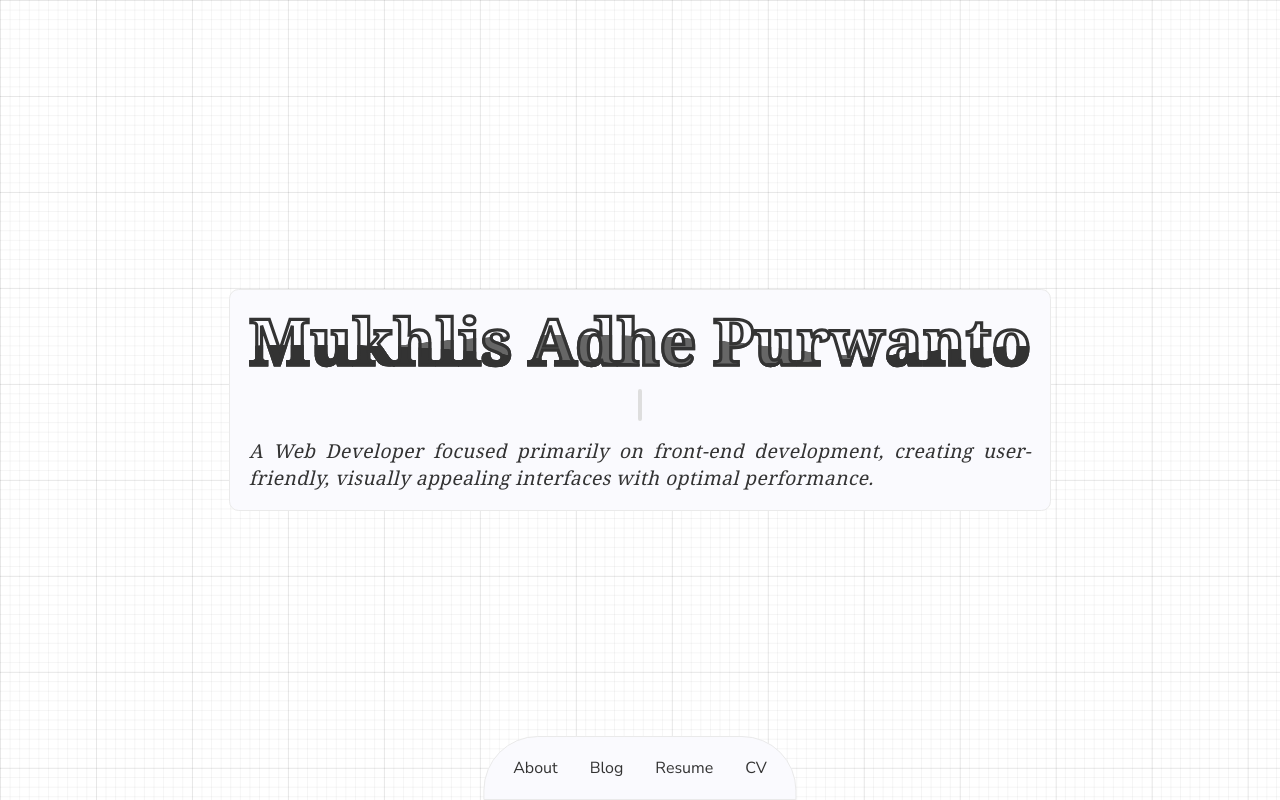
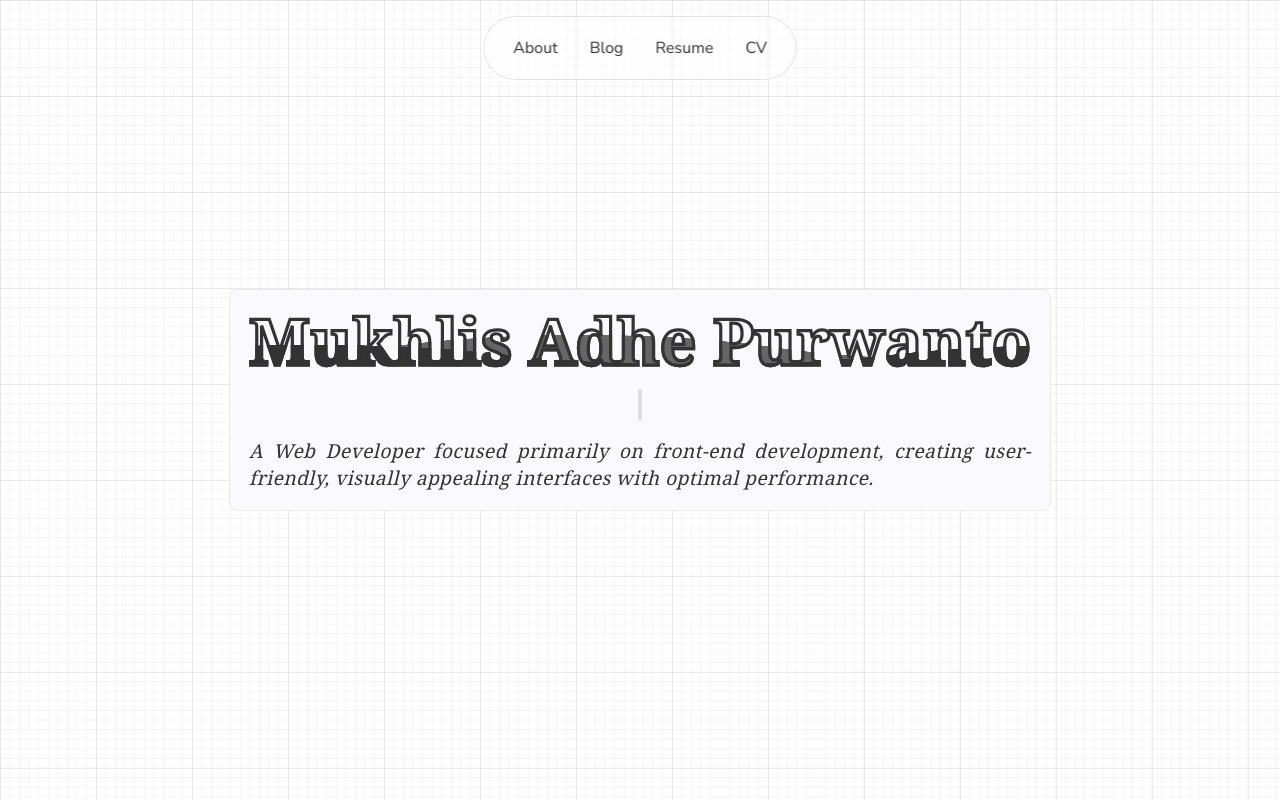
Before and after one commit to adhemukhlis/me, a Next.js app: page / in a window 1280 px wide. Built offline with nearby package versions, Linux system fonts and the light colour scheme.

Commit message:
new menubar

```diff
--- a/src/styles/globals.scss
+++ b/src/styles/globals.scss
@@ -77,15 +77,16 @@ a {
 .menu {
 	$padding: 0.6rem;
 	$height: 4rem;
-	background-color: #fafafe;
-	border: 1px solid #eaeaea;
+	background-color: rgba(255, 255, 255, 0.1);
+	-webkit-backdrop-filter: blur(0.1rem);
+	backdrop-filter: blur(0.1rem);
+	border: 1px solid rgba(0, 0, 0, 0.1);
 	position: absolute;
 	left: 50%;
 	transform: translate(-50%);
-	bottom: 0;
+	top: 1rem;
 	padding: $padding;
-	border-top-left-radius: calc($height - $padding);
-	border-top-right-radius: calc($height - $padding);
+	border-radius: calc($height - $padding);
 	height: $height;
 	display: flex;
 	// width: 100%;
@@ -103,11 +104,13 @@ a {
 		}
 		&:first-child {
 			border-top-left-radius: calc($height - ($padding * 2));
+			border-bottom-left-radius: calc($height - ($padding * 2));
 			padding-left: calc(($padding * 2));
 		}
 		&:last-child {
 			// background-color: slateblue;
 			border-top-right-radius: calc($height - ($padding * 2));
+			border-bottom-right-radius: calc($height - ($padding * 2));
 			padding-right: calc(($padding * 2));
 		}
 	}
```
